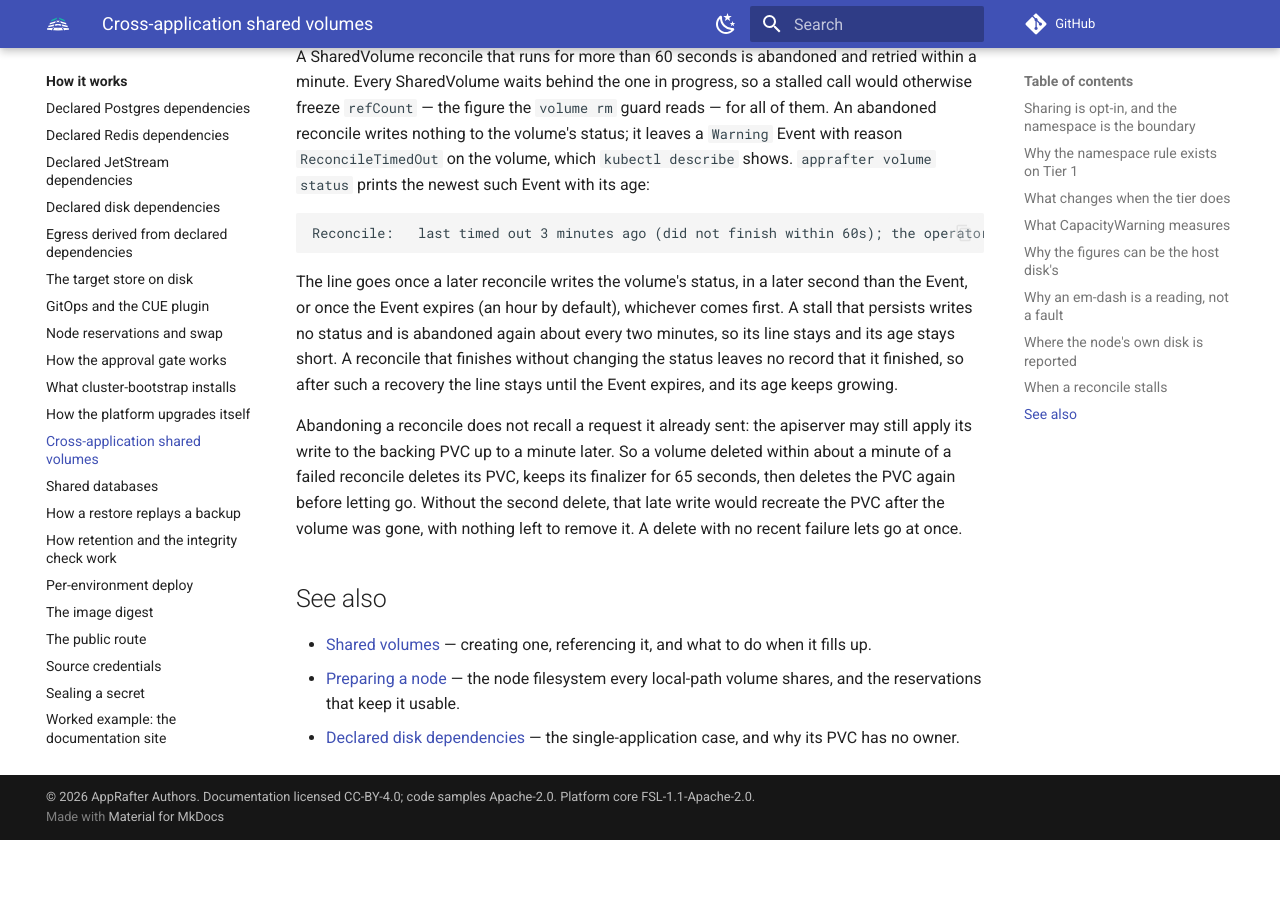
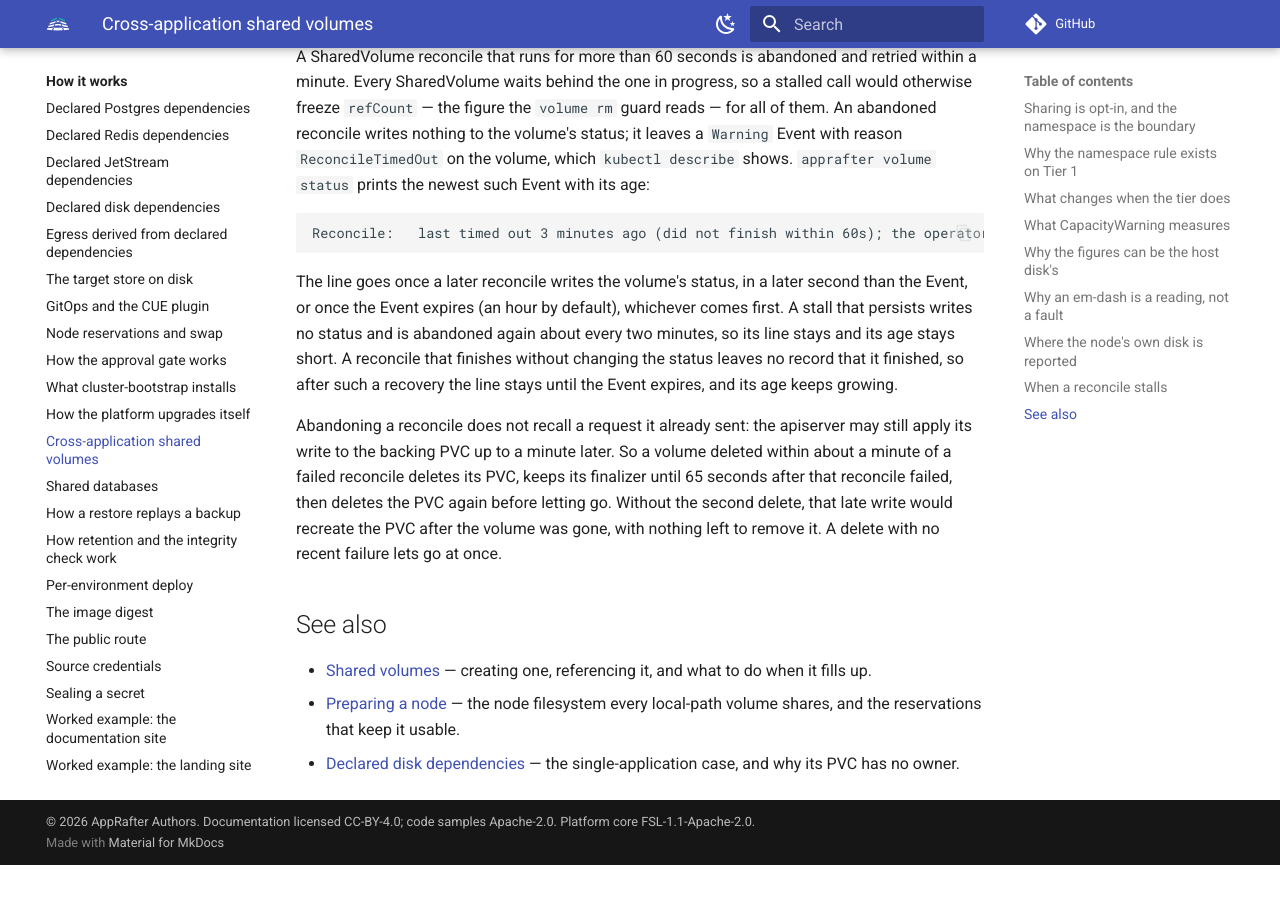
Before and after one commit to AppRafter/apprafter, an MkDocs documentation site: the page built from docs/how-it-works/cross-application-shared-volumes.md, in a window 1280 px wide and 900 px high, scrolled down 3932 px. Built offline with MkDocs 1.6.1 and Material for MkDocs 9.7.7, drawn with Linux system fonts in a browser that asks for light colours; comment, search, counter and statistics services are not loaded; before the commit the page ends 4807 px from its top, so only the background shows below that.

Commit message:
docs(how-it-works): a SharedVolume delete holds until 65s after the failure
The page said a volume deleted soon after a failed reconcile keeps its finalizer for 65 seconds. The hold counts from the failed reconcile, not from the delete: settle_remaining returns DELETE_SETTLE minus the time since note_unsettled recorded the failure, so the finalizer is kept until 65 seconds after that reconcile failed.

Refs: WI-400

Co-Authored-By: Claude Opus 5.5 (1M context) <noreply@anthropic.com>
Claude-Session: https://claude.ai/code/session_017Bytw2vARXjnSLKB3YhkSe

```diff
--- a/docs/how-it-works/cross-application-shared-volumes.md
+++ b/docs/how-it-works/cross-application-shared-volumes.md
@@ -201,10 +201,10 @@ Event expires, and its age keeps growing.
 Abandoning a reconcile does not recall a request it already sent: the
 apiserver may still apply its write to the backing PVC up to a minute later.
 So a volume deleted within about a minute of a failed reconcile deletes its
-PVC, keeps its finalizer for 65 seconds, then deletes the PVC again before
-letting go. Without the second delete, that late write would recreate the
-PVC after the volume was gone, with nothing left to remove it. A delete with
-no recent failure lets go at once.
+PVC, keeps its finalizer until 65 seconds after that reconcile failed, then
+deletes the PVC again before letting go. Without the second delete, that late
+write would recreate the PVC after the volume was gone, with nothing left to
+remove it. A delete with no recent failure lets go at once.
 
 ## See also
 
```
